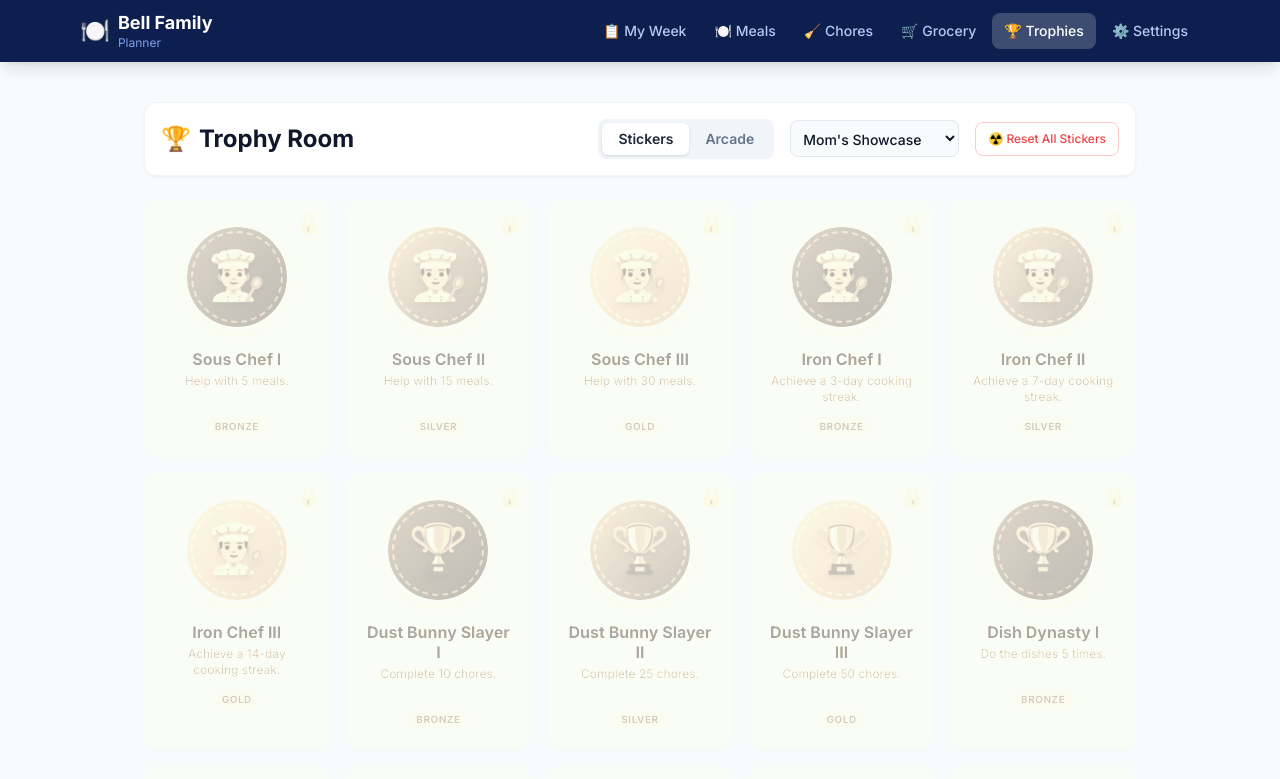
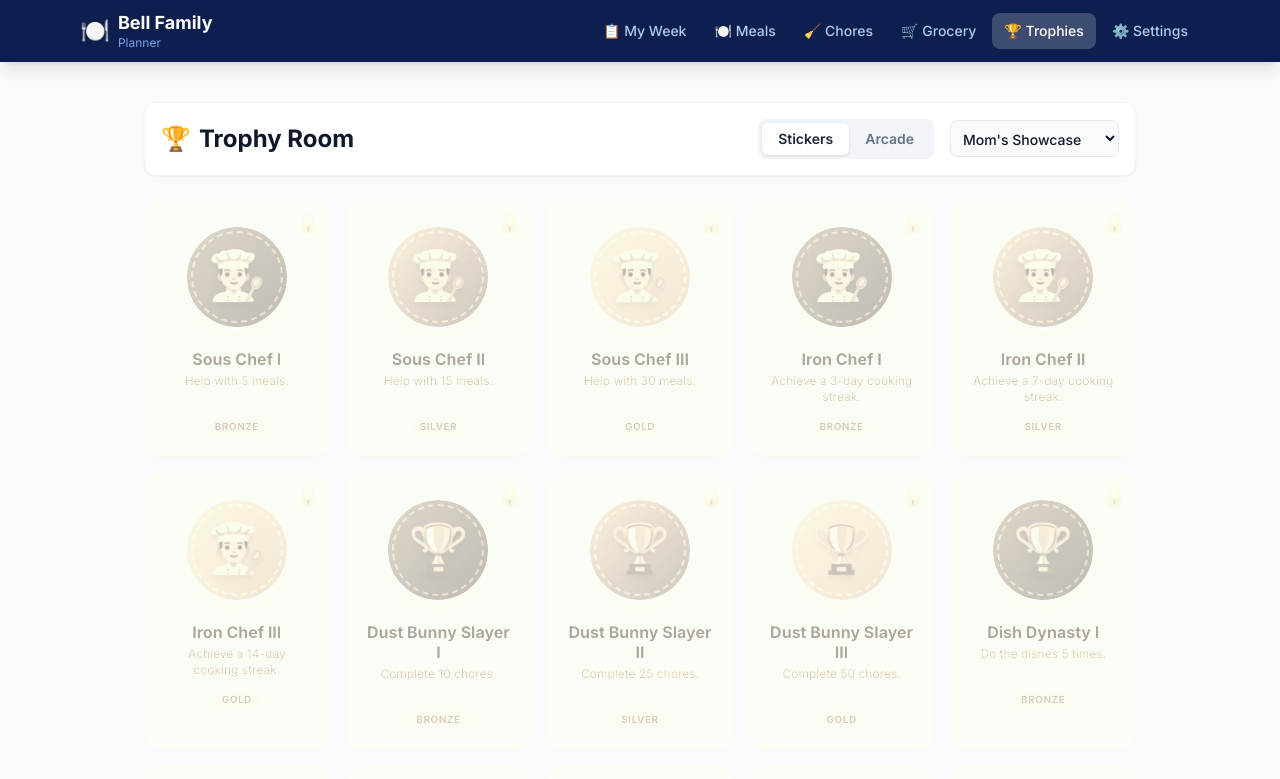
Before and after one commit to billybell991/family-meal-plan, a React (Vite) app in the folder client/: page /trophy-room in a window 1280 px wide. Shown: the top 779 px of the page. Built offline with nearby package versions, Linux system fonts and the light colour scheme.

Commit message:
refactor: move reset stickers button from Trophy Room to Settings danger zone

```diff
--- a/client/src/pages/SettingsPage.jsx
+++ b/client/src/pages/SettingsPage.jsx
@@ -1,5 +1,5 @@
 import React, { useState, useEffect } from 'react';
-import { getSettings, saveSettings, addMeal, getKnownMeals, sendNotificationEmail, sendDailyNotificationEmail, getChoreDefinitions, saveChoreDefinitions, getVapidPublicKey, subscribePush, unsubscribePush, sendTestPush, reportBug } from '../api.js';
+import { getSettings, saveSettings, addMeal, getKnownMeals, sendNotificationEmail, sendDailyNotificationEmail, getChoreDefinitions, saveChoreDefinitions, getVapidPublicKey, subscribePush, unsubscribePush, sendTestPush, reportBug, resetAllStickers } from '../api.js';
 import LoadingSpinner from '../components/LoadingSpinner.jsx';
 
 const DAYS = ['Sunday', 'Monday', 'Tuesday', 'Wednesday', 'Thursday', 'Friday', 'Saturday'];
@@ -741,6 +741,25 @@ export default function SettingsPage() {
         </div>
       </div>
 
+      <div className="mt-10 bg-red-50 border border-red-200 rounded-xl p-5">
+        <h3 className="text-sm font-bold text-red-700 mb-1">☢️ Danger Zone</h3>
+        <p className="text-xs text-red-500 mb-3">These actions cannot be undone.</p>
+        <button
+          onClick={async () => {
+            if (!window.confirm('☢️ NUCLEAR OPTION: This will erase ALL stickers for ALL family members. Are you sure?')) return;
+            try {
+              await resetAllStickers();
+              alert('All stickers have been reset.');
+            } catch (err) {
+              alert('Failed to reset stickers: ' + (err.response?.data?.error || err.message));
+            }
+          }}
+          className="px-4 py-2 text-sm font-medium rounded-lg bg-red-100 border border-red-300 text-red-700 hover:bg-red-200 transition-colors"
+        >
+          Reset All Stickers
+        </button>
+      </div>
+
       <div className="pt-8 pb-12 flex justify-center text-xs">
         <button onClick={handleReportBug} className="text-gray-400 hover:text-gray-600 underline">
           Report a Bug
--- a/client/src/pages/TrophyRoom.jsx
+++ b/client/src/pages/TrophyRoom.jsx
@@ -2,7 +2,6 @@ import React, { useState } from 'react';
 import achievements from '../data/achievements.json';
 import users from '../data/users.json';
 import ArcadeClient from '../components/games/ArcadeClient';
-import { resetAllStickers } from '../api.js';
 
 const GAME_REGISTRY = [
   {
@@ -124,26 +123,11 @@ function getHighScore(gameId) {
 const TrophyRoom = () => {
   const [selectedUser, setSelectedUser] = useState(users[0].name);
   const [view, setView] = useState('stickers'); // 'stickers' or 'arcade'
-  const [usersData, setUsersData] = useState(users);
 
-  const user = usersData.find(u => u.name === selectedUser);
+  const user = users.find(u => u.name === selectedUser);
   const earnedStickers = user ? user.stickers : [];
   const stickerCount = earnedStickers.length;
   const adminMode = user ? user.isAdmin : false;
-
-  const handleResetStickers = async () => {
-    if (!window.confirm('☢️ NUCLEAR OPTION: This will erase ALL stickers for ALL family members. Are you sure?')) return;
-    try {
-      const res = await resetAllStickers();
-      // Update local state so UI reflects the reset immediately
-      const resetUsers = usersData.map(u => ({ ...u, stickers: [] }));
-      setUsersData(resetUsers);
-      // Also update the imported module's data in-memory
-      for (const u of users) u.stickers = [];
-    } catch (err) {
-      alert('Failed to reset stickers: ' + (err.message || 'Unknown error'));
-    }
-  };
 
   return (
     <div className="p-4 max-w-5xl mx-auto">
@@ -175,13 +159,6 @@ const TrophyRoom = () => {
               <option key={u.name} value={u.name}>{u.name}'s Showcase</option>
             ))}
           </select>
-          <button
-            onClick={handleResetStickers}
-            className="px-3 py-2 text-xs font-medium rounded-lg border border-red-200 text-red-500 hover:bg-red-50 hover:text-red-700 transition-colors"
-            title="Reset all stickers for all users"
-          >
-            ☢️ Reset All Stickers
-          </button>
         </div>
       </div>
 
```
